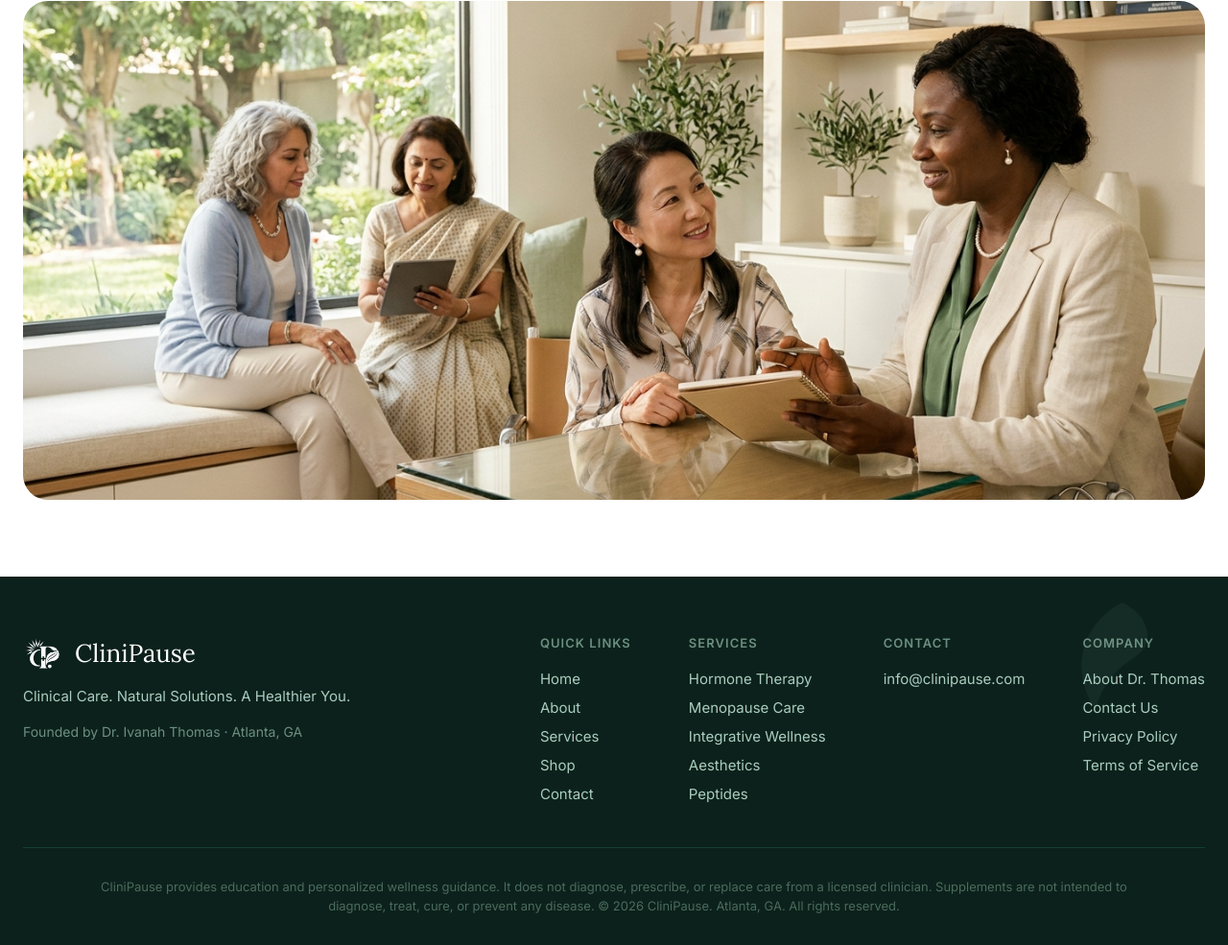
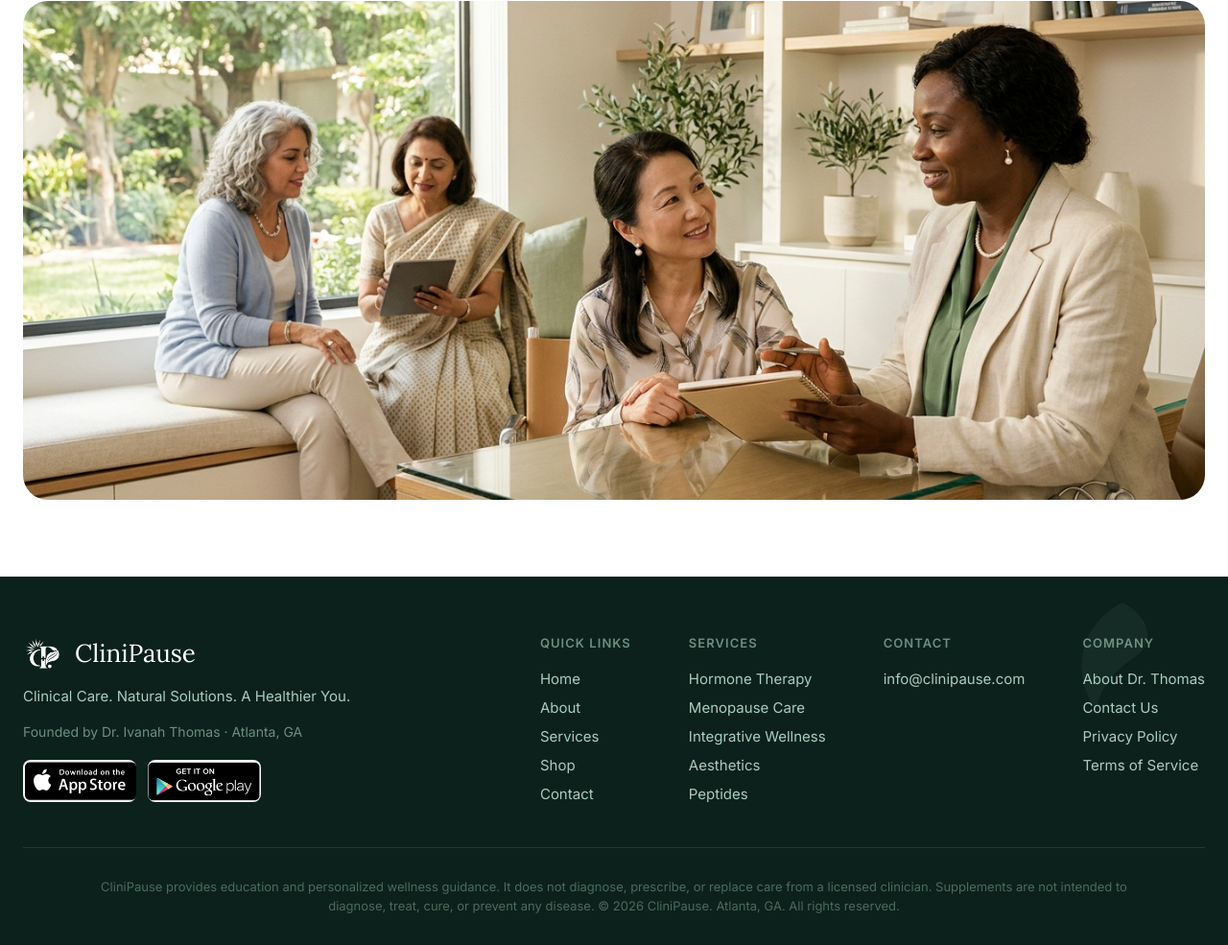
Before and after one commit to Chinexvick/nopausemd, a website: page index.html in a window 1280 px wide. Shown: the part 8784-9769 px from the top of the page at 96% size. Drawn offline with Linux system fonts and the light colour scheme; no server answers; a web font is replaced by a local one.

Commit message:
Add App Store and Google Play badges to footer
Crop and add app download badges, linked from the footer brand
column on all pages, styled to sit neatly on both mobile and
desktop layouts.

```diff
--- a/css/style.css
+++ b/css/style.css
@@ -1196,6 +1196,38 @@ ul { margin: 0; padding: 0; }
 .footer-brand p { margin: 0; font-size: 15px; line-height: 1.6; }
 .footer-brand .dim { color: var(--footer-text-dim); font-size: 14px; }
 
+.app-badges {
+  display: flex;
+  flex-wrap: wrap;
+  gap: 12px;
+  margin-top: 4px;
+}
+
+.app-badge-link {
+  display: inline-flex;
+  line-height: 0;
+  border-radius: 8px;
+  transition: transform 0.2s ease, opacity 0.2s ease;
+}
+
+.app-badge-link:hover,
+.app-badge-link:focus-visible {
+  transform: translateY(-2px);
+  opacity: 0.9;
+}
+
+.app-badge-link img {
+  height: 44px;
+  width: auto;
+  display: block;
+  border-radius: 8px;
+}
+
+@media (max-width: 480px) {
+  .app-badges { justify-content: flex-start; }
+  .app-badge-link img { height: 40px; }
+}
+
 .footer-links {
   display: flex;
   gap: 60px;
--- a/index.html
+++ b/index.html
@@ -345,6 +345,10 @@
         </div>
         <p>Clinical Care. Natural Solutions. A Healthier You.</p>
         <p class="dim">Founded by Dr. Ivanah Thomas · Atlanta, GA</p>
+        <div class="app-badges">
+          <a href="#" class="app-badge-link" aria-label="Download on the App Store"><img src="assets/images/app-store-badge.png" alt="Download on the App Store" loading="lazy"></a>
+          <a href="#" class="app-badge-link" aria-label="Get it on Google Play"><img src="assets/images/google-play-badge.png" alt="Get it on Google Play" loading="lazy"></a>
+        </div>
       </div>
       <div class="footer-links">
         <div class="footer-col">
```
Also changed, not shown: about.html (+4 -0 lines), book.html (+4 -0 lines), programs.html (+4 -0 lines), services.html (+4 -0 lines), shop.html (+4 -0 lines), assets/images/app-store-badge.png (added), assets/images/google-play-badge.png (added).
